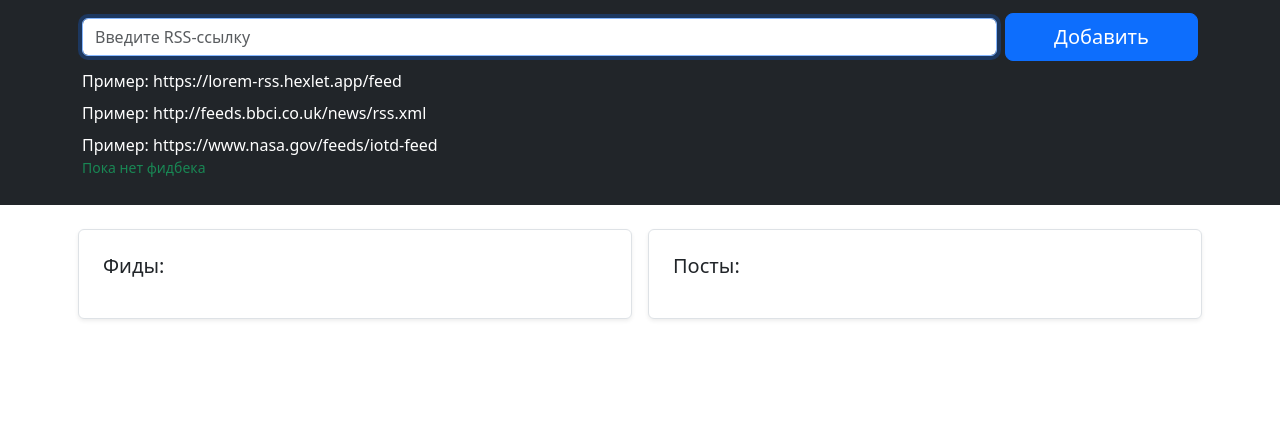
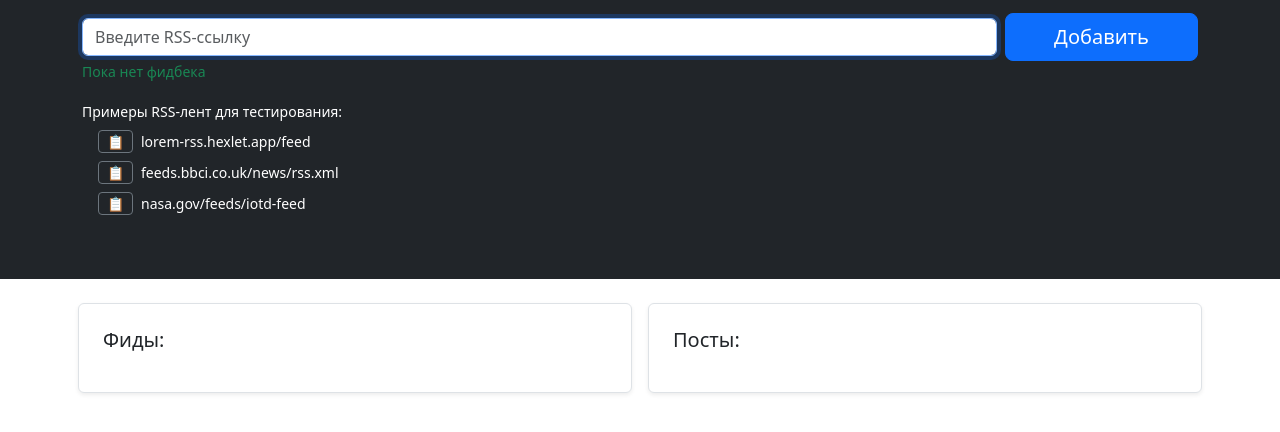
Before and after one commit to Ksuniqum23/frontend-project-11, a website built with Vite: page index.html in a window 1280 px wide. Shown: the part 156-588 px from the top of the page. Built offline with nearby package versions, Linux system fonts and the light colour scheme.

Commit message:
add examples rss links

```diff
--- a/index.html
+++ b/index.html
@@ -32,17 +32,30 @@
           </button>
         </div>
       </form>
-                  <p class="mt-2 mb-0 text-small">Пример: https://lorem-rss.hexlet.app/feed</p>
-                  <p class="mt-2 mb-0 text-small">Пример: http://feeds.bbci.co.uk/news/rss.xml</p>
-                  <p class="mt-2 mb-0 text-small">Пример: https://www.nasa.gov/feeds/iotd-feed</p>
       <p class="feedback m-0 position-absolute small text-success">Пока нет фидбека</p>
+
+      <br>
+      <div class="mt-3">
+        <p class="small mb-2">Примеры RSS-лент для тестирования:</p>
+        <ul class="list-unstyled ms-3">
+          <li class="mb-2 d-flex align-items-center gap-2">
+            <button class="btn btn-sm btn-outline-secondary py-0" onclick="navigator.clipboard.writeText('https://lorem-rss.hexlet.app/feed')">📋</button>
+            <span class="small">lorem-rss.hexlet.app/feed</span>
+          </li>
+          <li class="mb-2 d-flex align-items-center gap-2">
+            <button class="btn btn-sm btn-outline-secondary py-0" onclick="navigator.clipboard.writeText('http://feeds.bbci.co.uk/news/rss.xml')">📋</button>
+            <span class="small">feeds.bbci.co.uk/news/rss.xml</span>
+          </li>
+          <li class="mb-2 d-flex align-items-center gap-2">
+            <button class="btn btn-sm btn-outline-secondary py-0" onclick="navigator.clipboard.writeText('https://www.nasa.gov/feeds/iotd-feed')">📋</button>
+            <span class="small">nasa.gov/feeds/iotd-feed</span>
+          </li>
+        </ul>
+      </div>
+
+
     </div>
   </main>
-
-  <!--    <div    class="container mb-5">-->
-  <!--        <h1>123123</h1>-->
-  <!--        -->
-  <!--    </div>-->
 
   <div id="app"></div>
 
```
